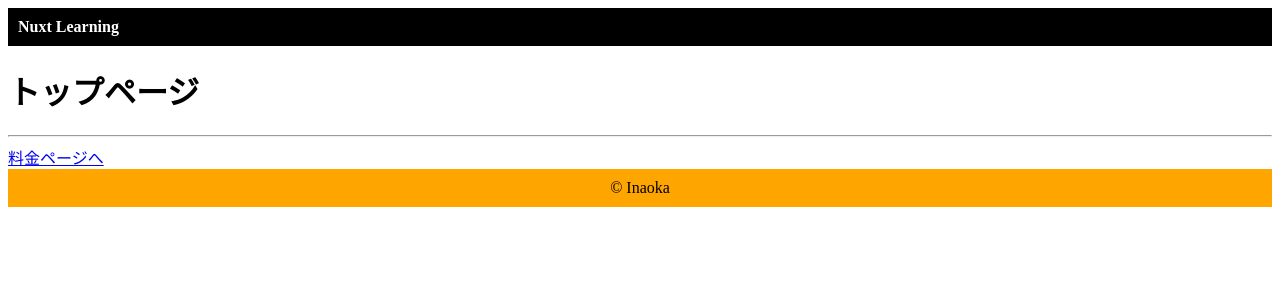
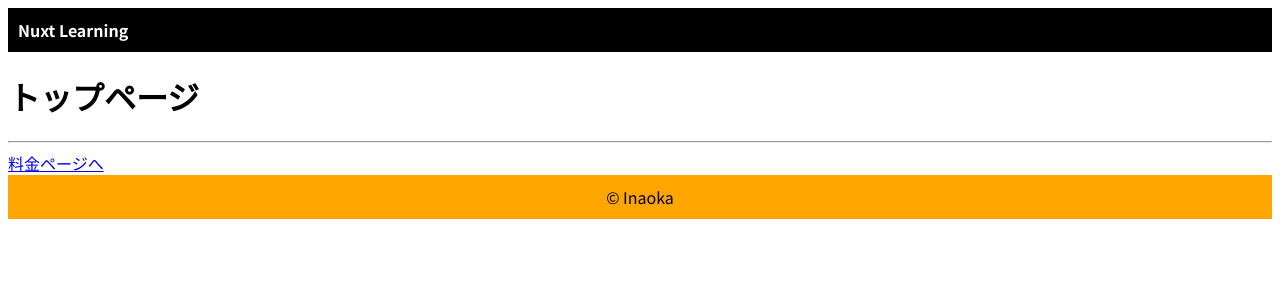
Before and after one commit to RyoInaoka/nuxt-three-learn, a Nuxt app: page / in a window 1280 px wide. Shown: the top 300 px of the page. Built offline with nearby package versions, Linux system fonts and the light colour scheme.

Commit message:
update: headのmeta情報を設定

```diff
--- a/app.vue
+++ b/app.vue
@@ -1,4 +1,14 @@
-<script setup lang="ts"></script>
+<script setup lang="ts">
+useHead({
+  title: "Nuxt Learning",
+  link: [
+    {
+      rel: "stylesheet",
+      href: "https://fonts.googleapis.com/css2?family=Noto+Sans+JP:wght@400;500;700&display=swap",
+    },
+  ],
+});
+</script>
 <template>
   <div>
     <NuxtLayout>
--- a/layouts/default.vue
+++ b/layouts/default.vue
@@ -7,6 +7,9 @@
   </div>
 </template>
 <style>
+html {
+  font-family: "Noto Sans JP", sans-serif;
+}
 header {
   padding: 10px;
   background-color: #000;
```
